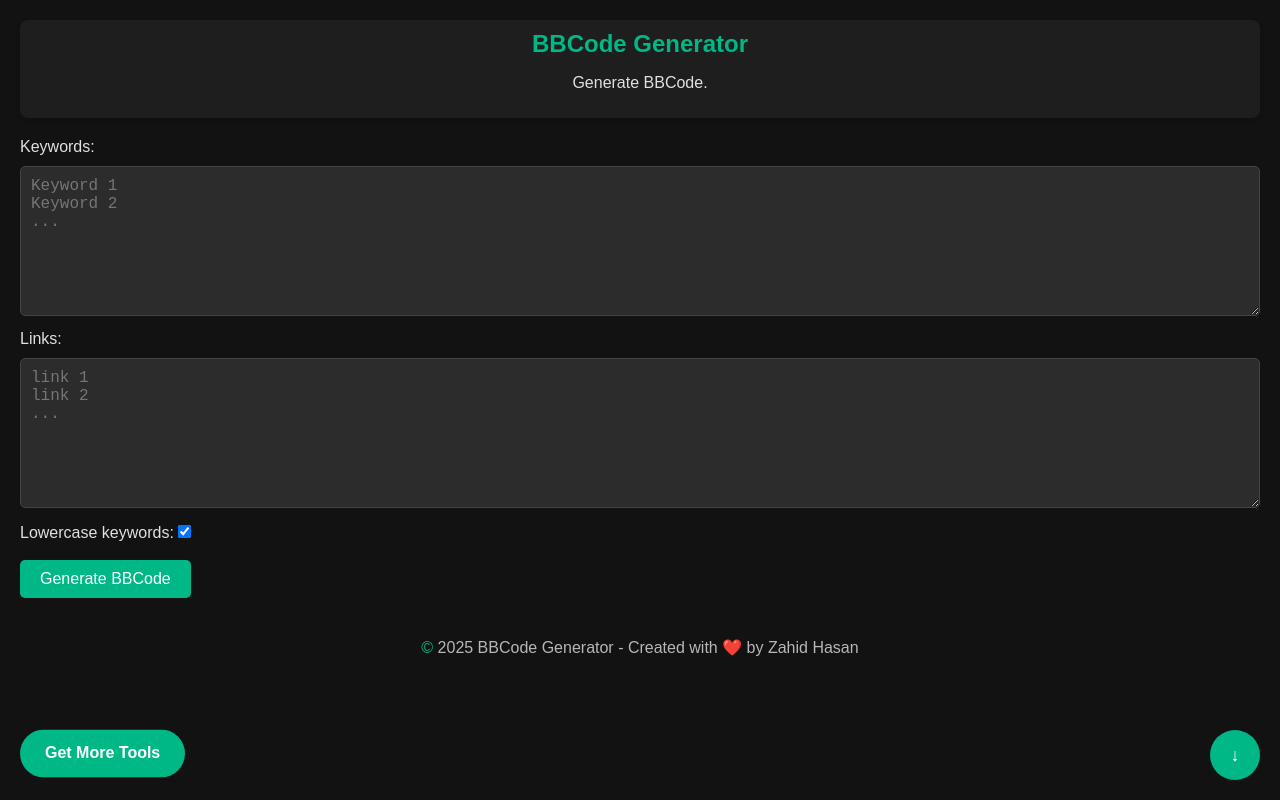
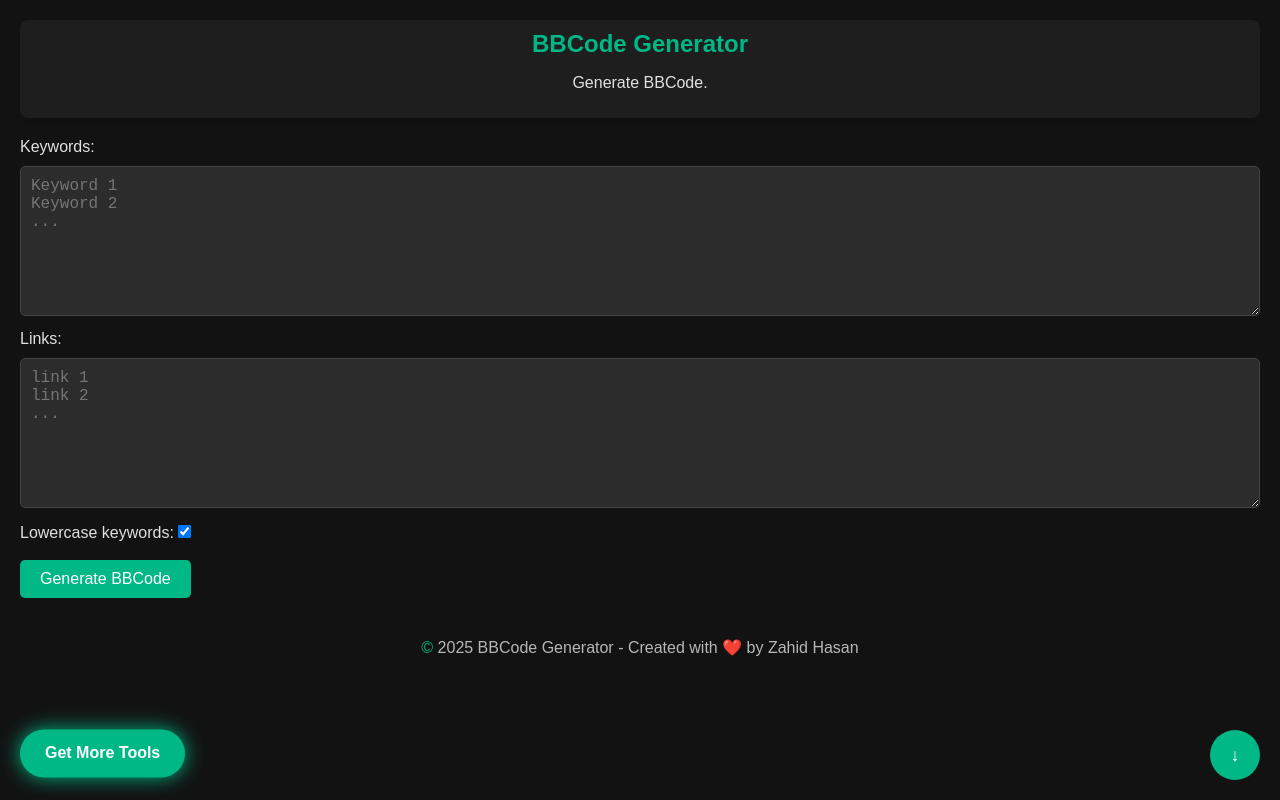
Before and after one commit to kds-zahid-live/bbcode, a React (Create React App) app: page / in a window 1280 px wide. Built offline with nearby package versions, Linux system fonts and the light colour scheme.

Commit message:
Update Tools.js

```diff
--- a/src/Tools.js
+++ b/src/Tools.js
@@ -7,6 +7,7 @@ const Tools = () => {
     left: '20px',
     padding: '15px 25px',
     backgroundColor: '#00B786',
+    boxShadow: '0 0 20px #00B786',
     color: 'white',
     border: 'none',
     borderRadius: '25px',
```
